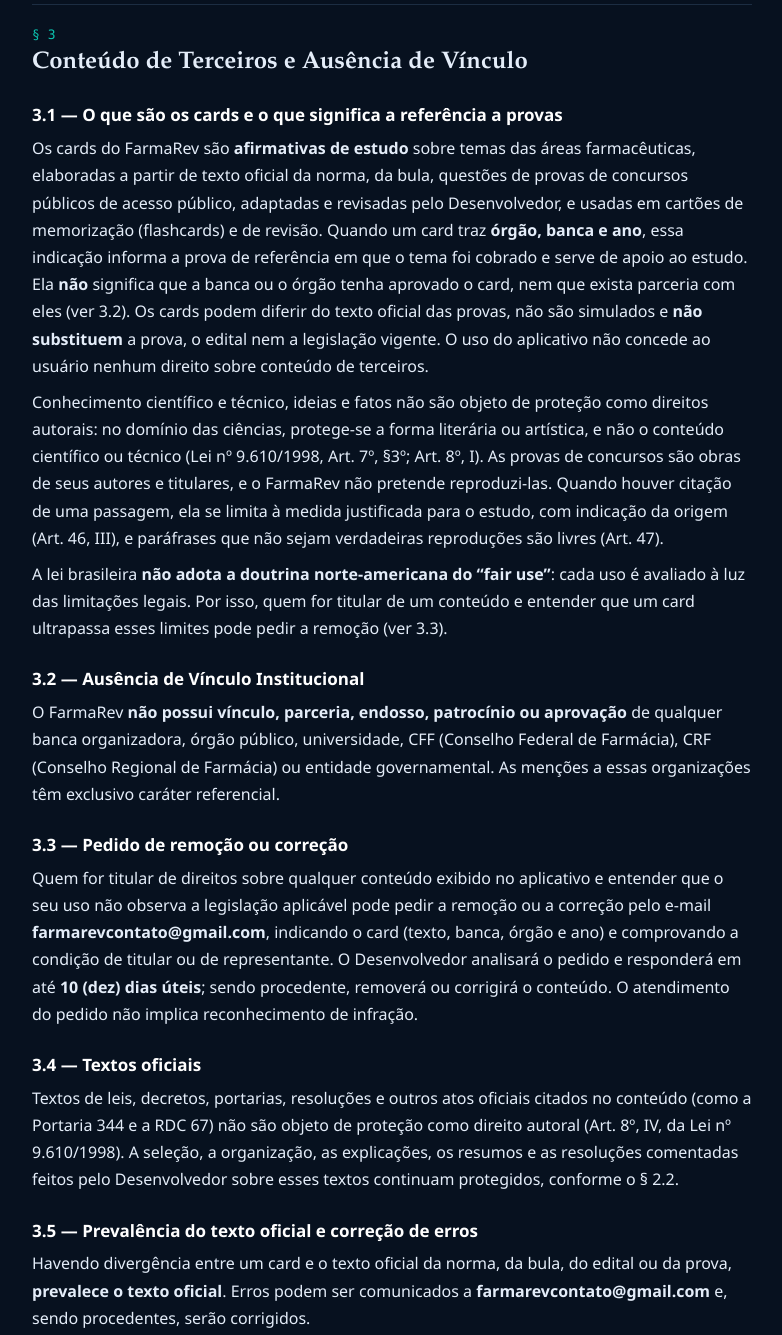
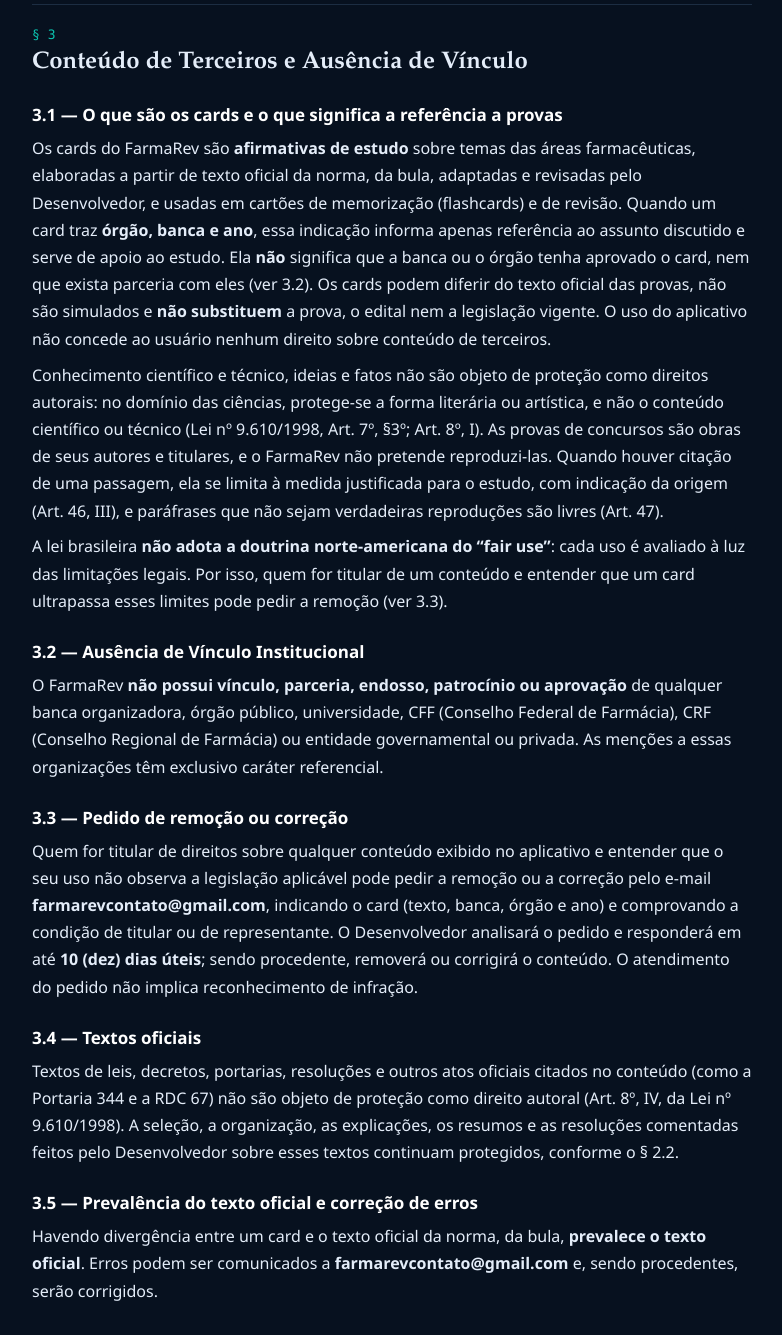
Before and after one commit to Feli-Dev-Hy/farmarev-legal, a plain HTML site: page termos.html in a window 1280 px wide. Shown: the part 3220-4555 px from the top of the page, without its empty margins (248-1030 px from the left). Drawn offline with Linux system fonts and the light colour scheme.

Commit message:
Update termos.html

```diff
--- a/termos.html
+++ b/termos.html
@@ -66,18 +66,18 @@ footer .l{display:flex;flex-wrap:wrap;gap:16px;margin-bottom:14px}
 
 <h2 id="terceiros"><small>§ 3</small>Conteúdo de Terceiros e Ausência de Vínculo</h2>
 <h3>3.1 — O que são os cards e o que significa a referência a provas</h3>
-<p>Os cards do FarmaRev são <strong>afirmativas de estudo</strong> sobre temas das áreas farmacêuticas, elaboradas a partir de texto oficial da norma, da bula, questões de provas de concursos públicos de acesso público, adaptadas e revisadas pelo Desenvolvedor, e usadas em cartões de memorização (flashcards) e de revisão. Quando um card traz <strong>órgão, banca e ano</strong>, essa indicação informa a prova de referência em que o tema foi cobrado e serve de apoio ao estudo. Ela <strong>não</strong> significa que a banca ou o órgão tenha aprovado o card, nem que exista parceria com eles (ver 3.2). Os cards podem diferir do texto oficial das provas, não são simulados e <strong>não substituem</strong> a prova, o edital nem a legislação vigente. O uso do aplicativo não concede ao usuário nenhum direito sobre conteúdo de terceiros.</p>
+<p>Os cards do FarmaRev são <strong>afirmativas de estudo</strong> sobre temas das áreas farmacêuticas, elaboradas a partir de texto oficial da norma, da bula, adaptadas e revisadas pelo Desenvolvedor, e usadas em cartões de memorização (flashcards) e de revisão. Quando um card traz <strong>órgão, banca e ano</strong>, essa indicação informa apenas referência ao assunto discutido e serve de apoio ao estudo. Ela <strong>não</strong> significa que a banca ou o órgão tenha aprovado o card, nem que exista parceria com eles (ver 3.2). Os cards podem diferir do texto oficial das provas, não são simulados e <strong>não substituem</strong> a prova, o edital nem a legislação vigente. O uso do aplicativo não concede ao usuário nenhum direito sobre conteúdo de terceiros.</p>
 <p>Conhecimento científico e técnico, ideias e fatos não são objeto de proteção como direitos autorais: no domínio das ciências, protege-se a forma literária ou artística, e não o conteúdo científico ou técnico (Lei nº 9.610/1998, Art. 7º, §3º; Art. 8º, I). As provas de concursos são obras de seus autores e titulares, e o FarmaRev não pretende reproduzi-las. Quando houver citação de uma passagem, ela se limita à medida justificada para o estudo, com indicação da origem (Art. 46, III), e paráfrases que não sejam verdadeiras reproduções são livres (Art. 47).</p>
 <p>A lei brasileira <strong>não adota a doutrina norte-americana do “fair use”</strong>: cada uso é avaliado à luz das limitações legais. Por isso, quem for titular de um conteúdo e entender que um card ultrapassa esses limites pode pedir a remoção (ver 3.3).</p>
 <h3>3.2 — Ausência de Vínculo Institucional</h3>
-<p>O FarmaRev <strong>não possui vínculo, parceria, endosso, patrocínio ou aprovação</strong> de qualquer banca organizadora, órgão público, universidade, CFF (Conselho Federal de Farmácia), CRF (Conselho Regional de Farmácia) ou entidade governamental. As menções a essas organizações têm exclusivo caráter referencial.</p>
+<p>O FarmaRev <strong>não possui vínculo, parceria, endosso, patrocínio ou aprovação</strong> de qualquer banca organizadora, órgão público, universidade, CFF (Conselho Federal de Farmácia), CRF (Conselho Regional de Farmácia) ou entidade governamental ou privada. As menções a essas organizações têm exclusivo caráter referencial.</p>
 <h3>3.3 — Pedido de remoção ou correção</h3>
 <p>Quem for titular de direitos sobre qualquer conteúdo exibido no aplicativo e entender que o seu uso não observa a legislação aplicável pode pedir a remoção ou a correção pelo e-mail <strong>farmarevcontato@gmail.com</strong>, indicando o card (texto, banca, órgão e ano) e comprovando a condição de titular ou de representante. O Desenvolvedor analisará o pedido e responderá em até <strong>10 (dez) dias úteis</strong>; sendo procedente, removerá ou corrigirá o conteúdo. O atendimento do pedido não implica reconhecimento de infração.</p>
 <h3>3.4 — Textos oficiais</h3>
 <p>Textos de leis, decretos, portarias, resoluções e outros atos oficiais citados no conteúdo (como a Portaria 344 e a RDC 67) não são objeto de proteção como direito autoral (Art. 8º, IV, da Lei nº 9.610/1998). A seleção, a organização, as explicações, os resumos e as resoluções comentadas feitos pelo Desenvolvedor sobre esses textos continuam protegidos, conforme o § 2.2.</p>
 
 <h3>3.5 — Prevalência do texto oficial e correção de erros</h3>
-<p>Havendo divergência entre um card e o texto oficial da norma, da bula, do edital ou da prova, <strong>prevalece o texto oficial</strong>. Erros podem ser comunicados a <strong>farmarevcontato@gmail.com</strong> e, sendo procedentes, serão corrigidos.</p>
+<p>Havendo divergência entre um card e o texto oficial da norma, da bula, <strong>prevalece o texto oficial</strong>. Erros podem ser comunicados a <strong>farmarevcontato@gmail.com</strong> e, sendo procedentes, serão corrigidos.</p>
 
 <h2 id="responsabilidade"><small>§ 4</small>Limitação de Responsabilidade</h2>
 <h3>4.1 — Natureza Pedagógica do Aplicativo</h3>
```
